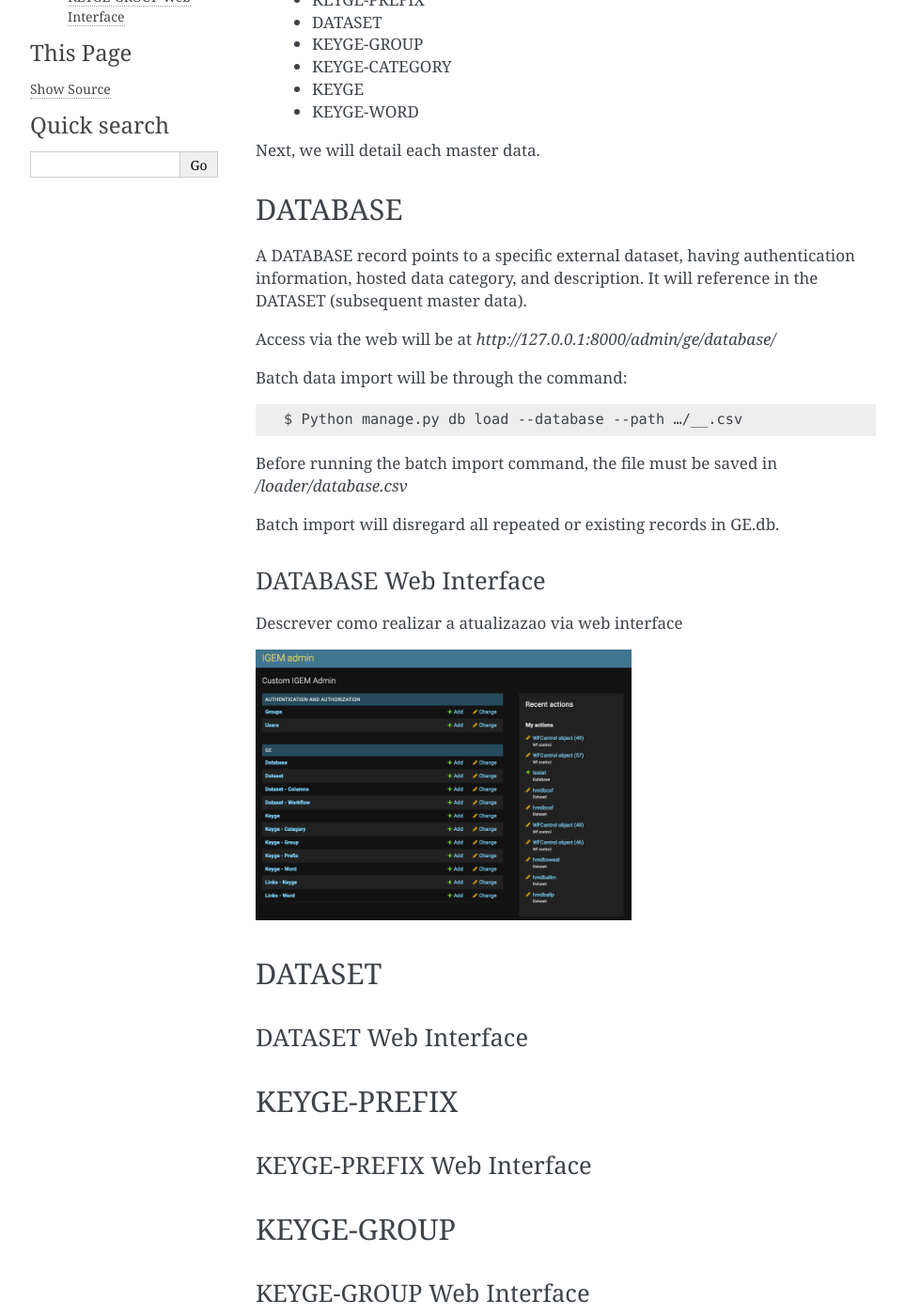
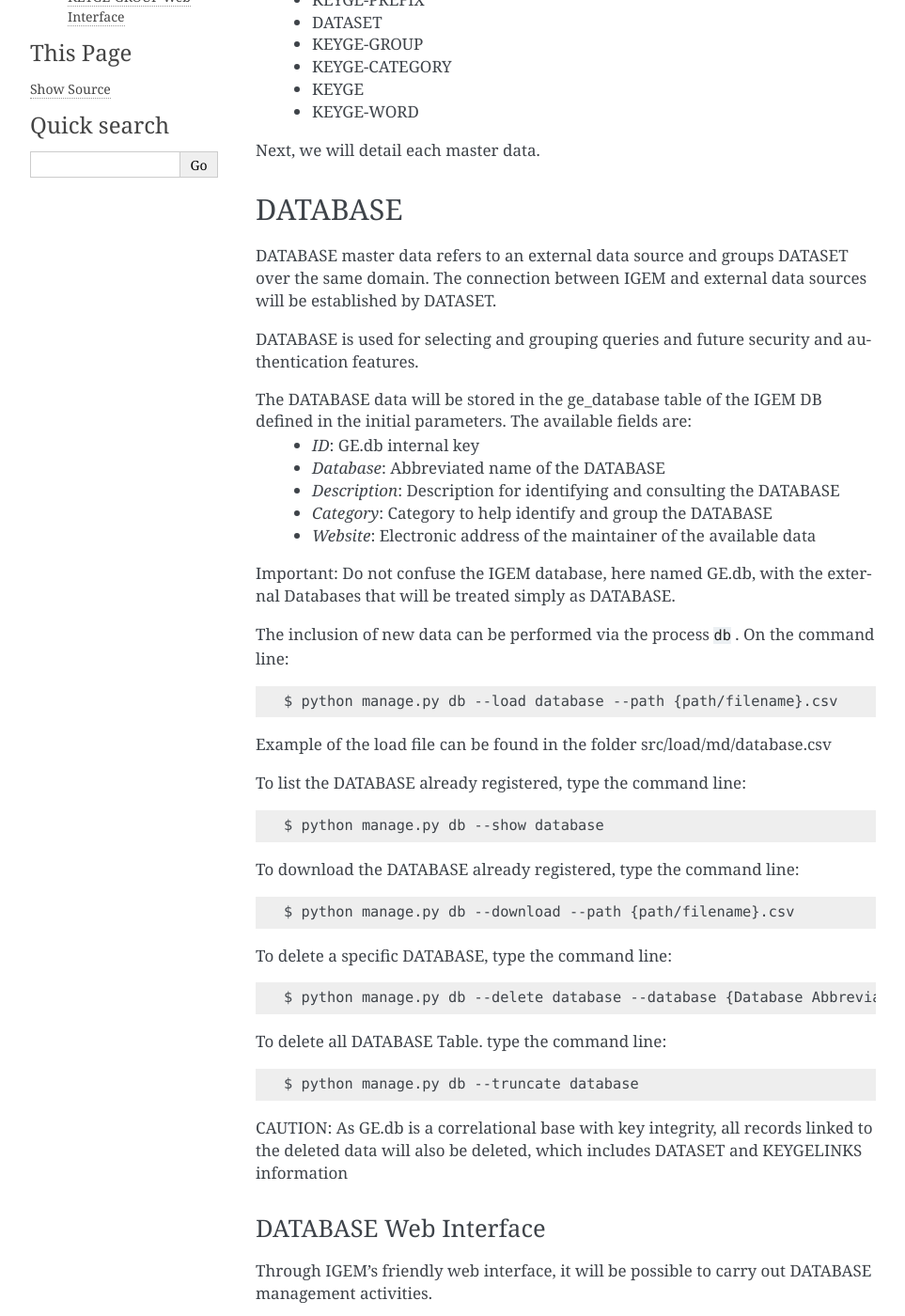
Before and after one commit to HallLab/IGEM, a Sphinx documentation site: the page built from docs/source/master_data.rst, in a window 1280 px wide and 1400 px high, scrolled down 318 px. Shown: the whole window at 94% size, without its empty margins (148-1111 px from the left). Built offline with Sphinx 7.4.7, drawn with Linux system fonts in a browser that asks for light colours; some of the changed text lies outside the part shown.

Commit message:
DEV: pictures md_database

```diff
--- a/docs/source/master_data.rst
+++ b/docs/source/master_data.rst
@@ -22,27 +22,128 @@
 DATABASE
 --------
 
-A DATABASE record points to a specific external dataset, having authentication information, hosted data category, and description. It will reference in the DATASET (subsequent master data).
+DATABASE master data refers to an external data source and groups DATASET over the same domain. The connection between IGEM and external data sources will be established by DATASET.
 
-Access via the web will be at *http://127.0.0.1:8000/admin/ge/database/*
+DATABASE is used for selecting and grouping queries and future security and authentication features.
 
-Batch data import will be through the command::
+The DATABASE data will be stored in the ge_database table of the IGEM DB defined in the initial parameters. The available fields are:
+    * *ID*: GE.db internal key
+    * *Database*: Abbreviated name of the DATABASE
+    * *Description*: Description for identifying and consulting the DATABASE
+    * *Category*: Category to help identify and group the DATABASE
+    * *Website*: Electronic address of the maintainer of the available data
 
-    $ Python manage.py db load --database --path …/__.csv
+Important: Do not confuse the IGEM database, here named GE.db, with the external Databases that will be treated simply as DATABASE.
 
-Before running the batch import command, the file must be saved in */loader/database.csv*
+The inclusion of new data can be performed via the process :code:`db` . On the command line::
 
-Batch import will disregard all repeated or existing records in GE.db.
+$ python manage.py db --load database --path {path/filename}.csv
+
+
+Example of the load file can be found in the folder src/load/md/database.csv
+
+
+To list the DATABASE already registered, type the command line::
+
+$ python manage.py db --show database
+
+
+To download the DATABASE already registered, type the command line::
+
+$ python manage.py db --download --path {path/filename}.csv
+
+
+To delete a specific DATABASE, type the command line::
+
+$ python manage.py db --delete database --database {Database Abbreviated Name}
+
+
+To delete all DATABASE Table. type the command line::
+
+$ python manage.py db --truncate database
+
+CAUTION: As GE.db is a correlational base with key integrity, all records linked to the deleted data will also be deleted, which includes DATASET and KEYGELINKS information
 
 
 
 DATABASE Web Interface
 ^^^^^^^^^^^^^^^^^^^^^^
-Descrever como realizar a atualizazao via web interface
 
-.. image:: /_static/example/web_add.png
-  :width: 400
+Through IGEM's friendly web interface, it will be possible to carry out DATABASE management activities.
+
+Activate the IGEM web service if you have not already done so. Go to the /src/ folder and type the command line::
+
+$ python manage.py runserver
+
+.. image:: /_static/pictures/md_database_01.png
   :alt: Alternative text
+
+If it returns a port error, you can specify a different port::
+
+$ python manage.py runserver 8080
+
+Access the address in the link provided in Starting development server. Significantly, this address may vary depending on the initial settings performed during installation.
+
+
+After user authentication and on the initial administration screen, select an option Database.
+
+.. image:: /_static/pictures/md_database_02.png
+  :alt: Alternative text
+
+On the Database screen, we will have options to consult, modify, add and eliminate DATABASES.
+
+.. image:: /_static/pictures/md_database_03.png
+  :alt: Alternative text
+
+
+On the Database screen, we will have options to query, modify, add and eliminate DATABASES.
+
+On the first screen, we have a view of all available DATABASES. To consult, click a desired DATABASE.
+
+.. image:: /_static/pictures/md_database_04.png
+  :alt: Alternative text
+
+
+On the next screen, we have all the DATABASE fields open for modifications. To modify, change the desired information and select one of the three button options:
+    * :code:`Save and add another`: Will save the changes and open a blank DATABASE screen to add a new DATABASE record.
+    * :code:`Save and Continue editing`: Will save the changes and continue on the DATABASE screen.
+    * :code:`Save`: Will save the changes and return to the screen with the list of DATABASEs.
+
+In the History button, we can consult all the modifications carried out in the DATABASE, this function will be important to track modifications and audit the process.
+
+.. image:: /_static/pictures/md_database_05.png
+  :alt: Alternative text
+
+The :code:`DELETE` button will permanently delete the DATABASE record.
+
+Caution: when deleting a DATABASE, the system will also delete all records dependent on that DATABASE, which include DATASETs, Parameterizations of transformations and KEYLINKS
+
+Deletion can also be performed en bloc. On the DATABASE List screen, select all the DATABASE you want to delete, choose the Delete Selected Database action and click on the :code:`GO` button.
+
+Be careful, this elimination operation will be definitive for the DATABASEs and for all other records dependent on it, as already explained.
+
+.. image:: /_static/pictures/md_database_06.png
+  :alt: Alternative text
+
+To add new DATABASE, we will have three different ways:
+    * by the :code:`+ Add` button on the left sidebar.
+    * Through the :code:`ADD DATABASE +` button in the right field of the DATABASEs list.
+    * Via the :code:`Save and add another` button located within a DATABASE record.
+
+.. image:: /_static/pictures/md_database_07.png
+  :alt: Alternative text
+
+For the DATABASE, we will have two filter locations:
+    * First located at the top of the DATABASE List screen where we can search broadly.
+    * Second on the right sidebar, being able to select by category of DATABASEs.
+
+.. image:: /_static/pictures/md_database_08.png
+  :alt: Alternative text
+
+
+
+
+
 
 DATASET
 -------
```
Also changed, not shown: docs/source/_static/pictures/md_database_01.png (added), docs/source/_static/pictures/md_database_02.png (added), docs/source/_static/pictures/md_database_03.png (added), docs/source/_static/pictures/md_database_04.png (added), docs/source/_static/pictures/md_database_05.png (added), docs/source/_static/pictures/md_database_06.png (added), docs/source/_static/pictures/md_database_07.png (added), docs/source/_static/pictures/md_database_08.png (added), 2 other files.
